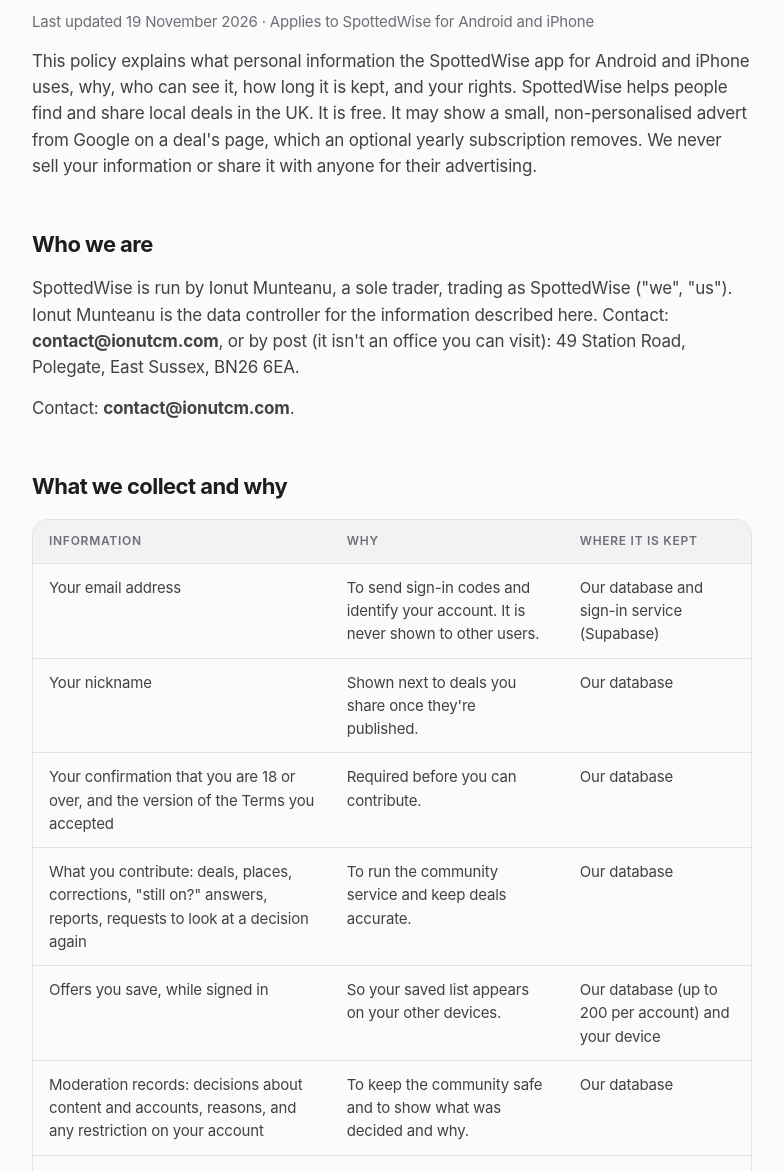
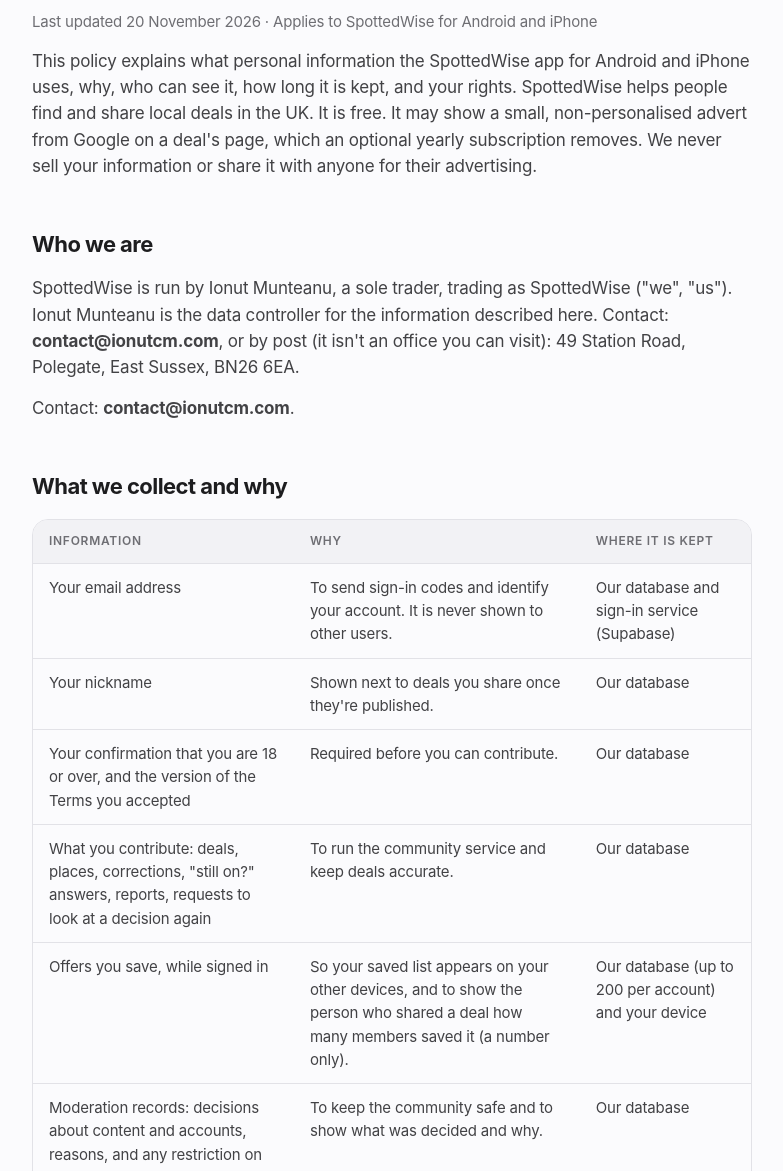
Before and after one commit to ionutcm402-beep/ionutcm-site, a plain HTML site: page public/spottedwise-privacy.html in a window 1280 px wide. Shown: the part 309-1480 px from the top of the page, without its empty margins (248-1031 px from the left). Drawn offline with Linux system fonts and the light colour scheme.

Commit message:
SpottedWise privacy: sharers can see how many members confirmed or saved their deal (numbers only)
Owner approved 20 Nov 2026.

Co-Authored-By: Claude Opus 5.5 <noreply@anthropic.com>
Claude-Session: https://claude.ai/code/session_01Fi8hFYHVfWetYjqKPyL57h

```diff
--- a/public/spottedwise-privacy.html
+++ b/public/spottedwise-privacy.html
@@ -35,10 +35,10 @@
   <div class="wrap narrow">
     <nav class="legal-switch" aria-label="SpottedWise documents"><a href="/spottedwise-privacy" aria-current="page">Privacy policy</a><a href="/spottedwise-delete-account">Delete your account</a><a href="/apps/spottedwise">About SpottedWise</a></nav>
     <article class="doc">
-<!-- SpottedWise privacy policy. Published 17 November 2026; adverts section added 18 November 2026; No ads subscription section added 19 November 2026; scanning a leaflet or menu added 19 November 2026. -->
+<!-- SpottedWise privacy policy. Published 17 November 2026; adverts section added 18 November 2026; No ads subscription section added 19 November 2026; thank-you counts for sharers added 20 November 2026; scanning a leaflet or menu added 19 November 2026. -->
 <p class="eyebrow">SpottedWise · Privacy policy</p>
 <h1>Privacy policy</h1>
-<p class="meta">Last updated 19 November 2026 · Applies to SpottedWise for Android and iPhone</p>
+<p class="meta">Last updated 20 November 2026 · Applies to SpottedWise for Android and iPhone</p>
 
 <p>This policy explains what personal information the SpottedWise app for Android and iPhone uses, why, who can see it, how long it is kept, and your rights. SpottedWise helps people find and share local deals in the UK. It is free. It may show a small, non-personalised advert from Google on a deal's page, which an optional yearly subscription removes. We never sell your information or share it with anyone for their advertising.</p>
 
@@ -54,7 +54,7 @@
 <tr><td>Your nickname</td><td>Shown next to deals you share once they're published.</td><td>Our database</td></tr>
 <tr><td>Your confirmation that you are 18 or over, and the version of the Terms you accepted</td><td>Required before you can contribute.</td><td>Our database</td></tr>
 <tr><td>What you contribute: deals, places, corrections, "still on?" answers, reports, requests to look at a decision again</td><td>To run the community service and keep deals accurate.</td><td>Our database</td></tr>
-<tr><td>Offers you save, while signed in</td><td>So your saved list appears on your other devices.</td><td>Our database (up to 200 per account) and your device</td></tr>
+<tr><td>Offers you save, while signed in</td><td>So your saved list appears on your other devices, and to show the person who shared a deal how many members saved it (a number only).</td><td>Our database (up to 200 per account) and your device</td></tr>
 <tr><td>Moderation records: decisions about content and accounts, reasons, and any restriction on your account</td><td>To keep the community safe and to show what was decided and why.</td><td>Our database</td></tr>
 <tr><td>Technical information sent with every internet request, such as your IP address and device type</td><td>To deliver the service and protect it from abuse.</td><td>Our hosting providers' logs</td></tr>
 </tbody></table></div>
@@ -69,7 +69,7 @@
 </ul>
 
 <h2 id="public">What other people can see</h2>
-<p>Published deals and places are public, together with the nickname of the person who shared them. Your email address, location and reports are never shown to other users. Moderators can see reports, contributions and moderation records so they can review them.</p>
+<p>Published deals and places are public, together with the nickname of the person who shared them. Your email address, location and reports are never shown to other users. The person who shared a deal can see how many members confirmed it or saved it, as numbers only, never who. Moderators can see reports, contributions and moderation records so they can review them.</p>
 
 <h2 id="device">What stays on your device</h2>
 <p>The app stores some information on your phone so it works quickly and offline: your settings, unsent drafts, saved offers, people whose deals you chose to hide, and recently loaded deals. This is not used for tracking. Signing out removes your sign-in and recently loaded deals. "Clear data on this device" in Settings removes the rest but keeps you signed in. Uninstalling the app removes everything.</p>
```
Also changed, not shown: content/legal/spottedwise-privacy.html (+4 -4 lines).
